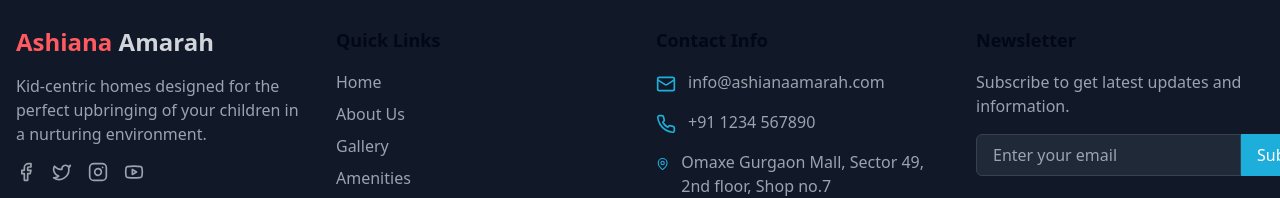
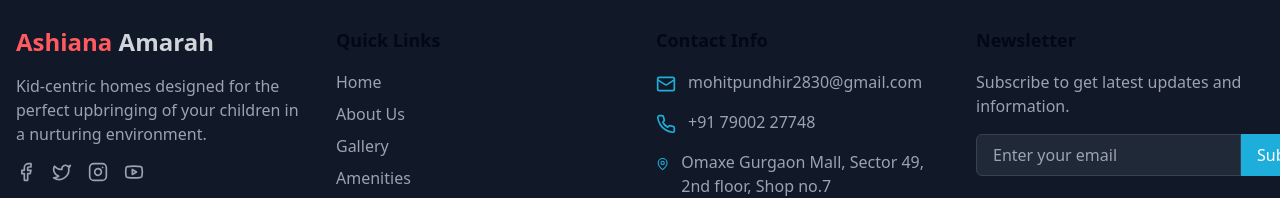
Before and after one commit to manan-a537/Amarah-Ashiana, a React (Vite) app: page / in a window 1280 px wide. Shown: the part 8335-8533 px from the top of the page. Built offline with nearby package versions, Linux system fonts and the light colour scheme.

Commit message:
Update Footer.tsx

```diff
--- a/src/components/Footer.tsx
+++ b/src/components/Footer.tsx
@@ -61,11 +61,11 @@ const Footer = () => {
             <ul className="space-y-4">
               <li className="flex items-start">
                 <Mail className="h-5 w-5 text-amarah-blue mr-3 mt-1" />
-                <span className="text-gray-400">info@ashianaamarah.com</span>
+                <span className="text-gray-400">mohitpundhir2830@gmail.com</span>
               </li>
               <li className="flex items-start">
                 <Phone className="h-5 w-5 text-amarah-blue mr-3 mt-1" />
-                <span className="text-gray-400">+91 1234 567890</span>
+                <span className="text-gray-400">+91 79002 27748</span>
               </li>
               <li className="flex items-start">
                 <MapPin className="h-5 w-5 text-amarah-blue mr-3 mt-1" />
```
